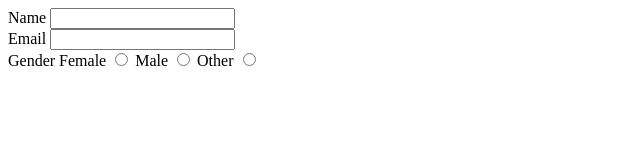
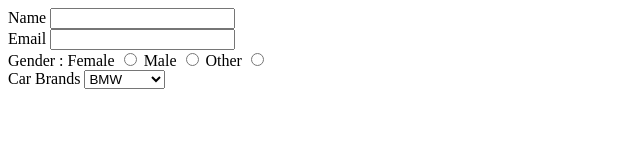
Before and after one commit to acciojob/car-insurance-form-nisha123-hash, a website: page main.html in a window 1280 px wide. Shown: the whole page, without its empty margins (0-640 px from the left). Drawn offline with Linux system fonts and the light colour scheme.

Commit message:
created a submission

```diff
--- a/main.html
+++ b/main.html
@@ -16,13 +16,21 @@
 		<input type="email" id="email" required>
 	</div>
 	<div>
-		<label for="gender">Gender</label>
+		<label for="gender">Gender : </label>
 		<label for="female">Female</label>
-		<input type="radio" id="female">
+		<input type="radio" id="female" name="gender">
 		<label for="male">Male</label>
-		<input type="radio" id="male">
+		<input type="radio" id="male" name="gender">
 		<label for="other">Other</label>
-		<input type="radio" id="other">
+		<input type="radio" id="other" name="gender">
+	</div>
+	<div>
+		<label for="brands">Car Brands</label>
+		<select>
+			<option>BMW</option>
+			<option>Audi</option>
+			<option>Mercedez</option>
+		</select>
 	</div>
 
 	<!-- the entire body must be written by student -->
```
